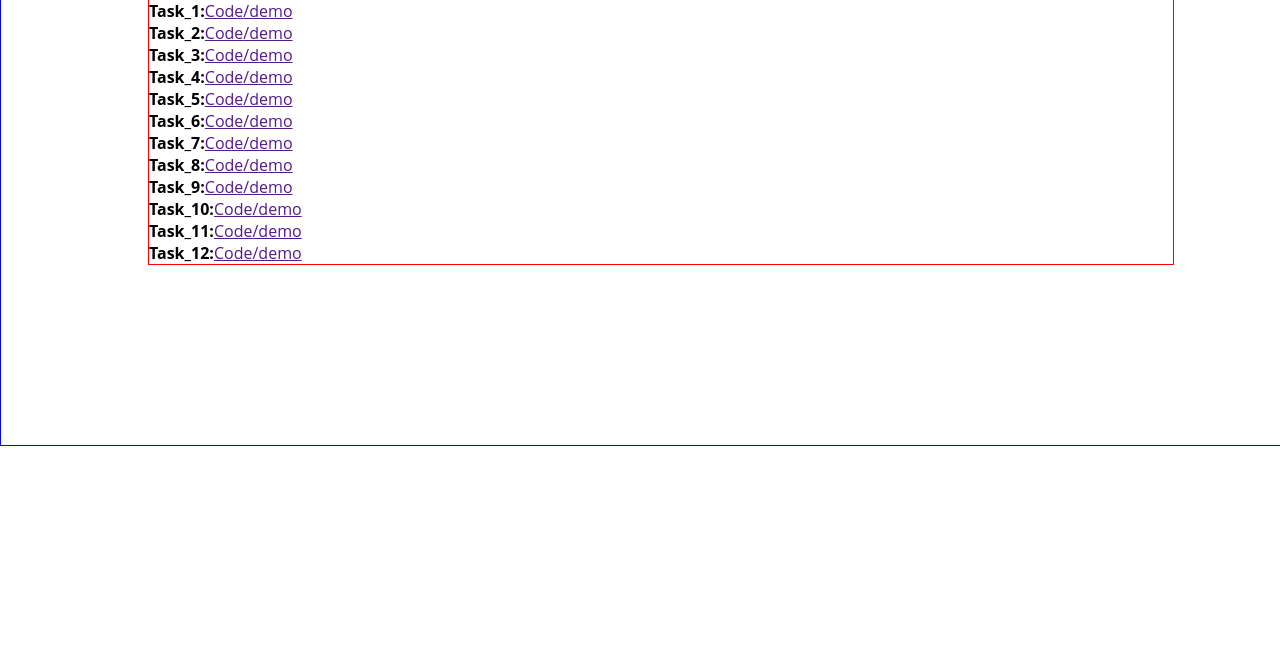
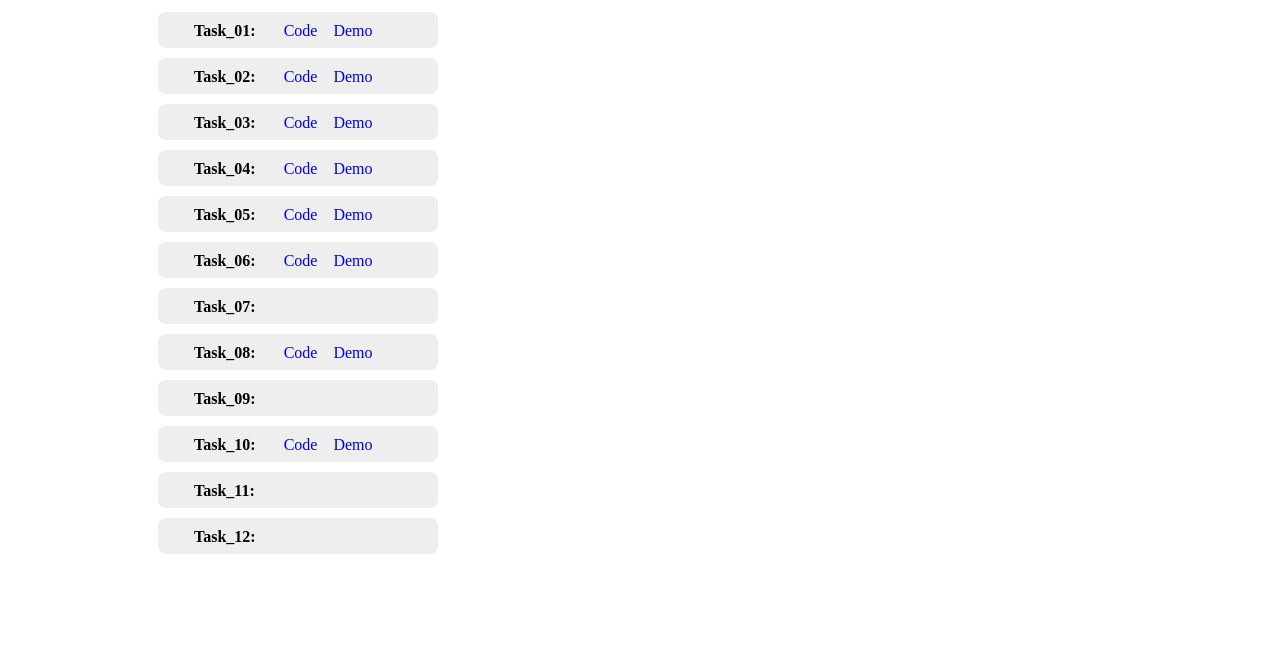
Before and after one commit to spartaTeam/stage1, a plain HTML site: page index.html in a window 1280 px wide. Shown: the part 155-800 px from the top of the page. Drawn offline with Linux system fonts and the light colour scheme.

Commit message:
首页样式

```diff
--- a/index.html
+++ b/index.html
@@ -1,5 +1,6 @@
 <!DOCTYPE html>
 <html>
+
 <head>
     <title>sparta</title>
     <style type="text/css">
@@ -8,29 +9,31 @@
         padding: 0px;
         color: #000;
         font-family: "Lantinghei SC", "Open Sans", Arial, "Hiragino Sans GB", "Microsoft YaHei", "微软雅黑", "STHeiti", "WenQuanYi Micro Hei", SimSun, sans-serif;
-			overflow-x:hidden;
+        overflow-x: hidden;
+        min-width: 450px;
     }
+
     #global-nav {
-			/* border: 1px solid green; */
         width: 100%;
         margin: 0 auto;
         display: block;
         text-align: center;
         background-color: #333333;
     }
+
     #global-nav ul {
-			/* border: 1px solid black; */
         width: auto;
         display: inline-block;
         margin: 0px auto;
         text-align: center;
         list-style: none;
     }
+
     #global-nav ul li {
         float: left;
     }
+
     #global-nav ul li a {
-			/* border: 1px solid red; */
         width: 40px;
         height: 44px;
         line-height: 44px;
@@ -41,28 +44,58 @@
         text-decoration: none;
         clear: both;
     }
+
     #global-nav ul li a:link,
     #global-nav ul li a:visited {
         color: #fff;
     }
+
     #global-nav ul li a:hover {
         color: #f3ed7d;
     }
-		#section{
-			border: 1px solid blue;
+
+    #section {
+        /*border: 1px solid blue;*/
         width: 100%;
-			height: 500px;
+        /*height: 500px;*/
         position: relative;
         padding: 20px;
     }
-		#content{
-			border: 1px solid red;
+
+    #content {
+        /*background: #eee;*/
         width: 80%;
         margin: 0 auto;
-			padding-top: 20px;
+    }
+    #content h2 {
+    	height: 28px;
+    	border-left: 3px solid #fd8200;
+    	padding: 10px;
+    	line-height: 28px;
+    }
+    #content .task {
+    	border-radius: 8px;
+    	height: 36px;
+    	width: 280px;
+    	margin: 10px;
+    	background: #eee;
+    	line-height: 38px;
+    	font-size: 16px;
+    	font-family: "Microsoft YaHei";
+    }
+    #content .task strong {
+		margin: 0 24px 0 36px ;
+    }
+    #content .task a {
+    	text-decoration: none;
+    	margin-right: 12px;
+    }
+    #content .task a:hover {
+    	color: #ed8d26;
     }
     </style>
 </head>
+
 <body>
     <nav id="global-nav">
         <ul>
@@ -76,21 +109,70 @@
     </nav>
     <section id="section">
         <div id="content">
-			<p>Stage1</p>
-			<strong>Task_1:</strong><a href="">Code</a><a href="">/demo</a><br>
-			<strong>Task_2:</strong><a href="">Code</a><a href="">/demo</a><br>
-			<strong>Task_3:</strong><a href="">Code</a><a href="">/demo</a><br>
-			<strong>Task_4:</strong><a href="">Code</a><a href="">/demo</a><br>
-			<strong>Task_5:</strong><a href="">Code</a><a href="">/demo</a><br>
-			<strong>Task_6:</strong><a href="">Code</a><a href="">/demo</a><br>
-			<strong>Task_7:</strong><a href="">Code</a><a href="">/demo</a><br>
-			<strong>Task_8:</strong><a href="">Code</a><a href="">/demo</a><br>
-			<strong>Task_9:</strong><a href="">Code</a><a href="">/demo</a><br>
-			<strong>Task_10:</strong><a href="">Code</a><a href="">/demo</a><br>
-			<strong>Task_11:</strong><a href="">Code</a><a href="">/demo</a><br>
-			<strong>Task_12:</strong><a href="">Code</a><a href="">/demo</a><br>
+            <div class="stage"><h2>stage1</h2></div>
+            <div class="task">
+                <strong>Task_01:</strong>
+                <a href="https://github.com/spartaTeam/stage1/tree/master/task_01">Code</a>
+                <a href="https://spartateam.github.io/stage1/task_01/index.html">Demo</a>
+            </div>
+            <div class="task">
+                <strong>Task_02:</strong>
+                <a href="https://github.com/spartaTeam/stage1/tree/master/task_02">Code</a>
+                <a href="https://spartateam.github.io/stage1/task_02/index.html">Demo</a>
+            </div>
+            <div class="task">
+                <strong>Task_03:</strong>
+                <a href="https://github.com/spartaTeam/stage1/tree/master/task_03">Code</a>
+                <a href="https://spartateam.github.io/stage1/task_03/index.html">Demo</a>
+            </div>
+            <div class="task">
+            	<strong>Task_04:</strong>
+            	<a href="https://github.com/spartaTeam/stage1/tree/master/task_04">Code</a>
+                <a href="https://spartateam.github.io/stage1/task_04/index.html">Demo</a>
+            </div>
+            <div class="task">
+            	<strong>Task_05:</strong>
+            	<a href="https://github.com/spartaTeam/stage1/tree/master/task_05">Code</a>
+                <a href="https://spartateam.github.io/stage1/task_05/index.html">Demo</a>
+            </div>
+            <div class="task">
+            	<strong>Task_06:</strong>
+            	<a href="https://github.com/spartaTeam/stage1/tree/master/task_06">Code</a>
+                <a href="https://spartateam.github.io/stage1/task_06/index.html">Demo</a>
+            </div>
+            <div class="task">
+            	<strong>Task_07:</strong>
+            	<!-- <a href="">Code</a> -->
+            	<!-- <a href="">Demo</a> -->
+            </div>
+            <div class="task">
+            	<strong>Task_08:</strong>
+            	<a href="https://github.com/spartaTeam/stage1/tree/master/task_08">Code</a>
+                <a href="https://spartateam.github.io/stage1/task_08/index.html">Demo</a>
+            </div>
+            <div class="task">
+            	<strong>Task_09:</strong>
+            	<!-- <a href="">Code</a> -->
+            	<!-- <a href="">Demo</a> -->
+            </div>
+            <div class="task">
+            	<strong>Task_10:</strong>
+            	<a href="https://github.com/spartaTeam/stage1/tree/master/task_10">Code</a>
+                <a href="https://spartateam.github.io/stage1/task_10/index.html">Demo</a>
+            </div>
+            <div class="task">
+            	<strong>Task_11:</strong>
+            	<!-- <a href="">Code</a> -->
+            	<!-- <a href="">Demo</a> -->
+            </div>
+            <div class="task">
+            	<strong>Task_12:</strong>
+            	<!-- <a href="">Code</a> -->
+            	<!-- <a href="">Demo</a> -->
+            </div>
         </div>
     </section>
     <footer></footer>
 </body>
+
 </html>
```
Also changed, not shown: task_06/index.html (added, +106 -0 lines). Lines whose indentation alone changed are shown as unchanged.
